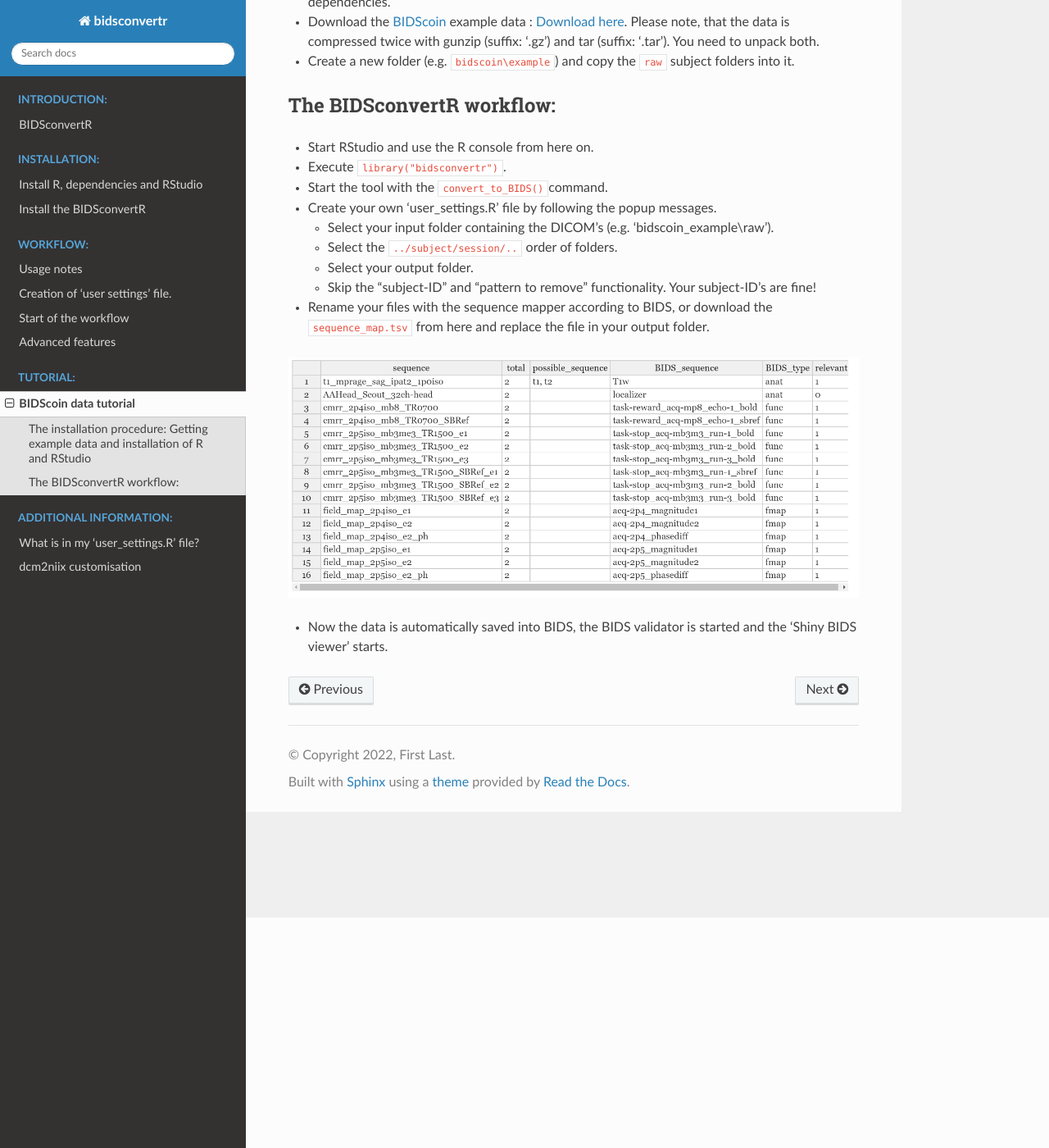
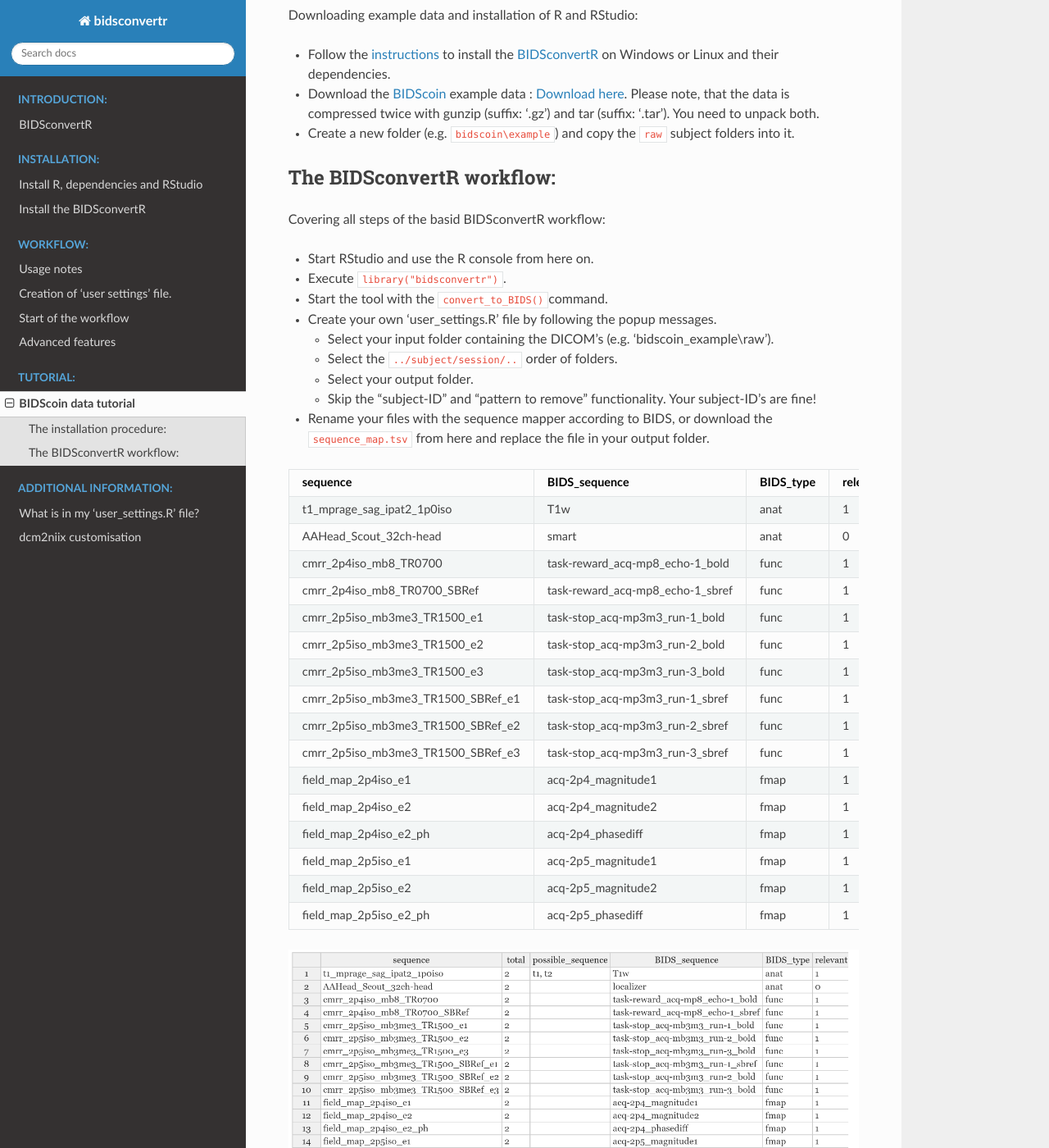
Before and after one commit to wulms/bidsconvertr_rtd, a Sphinx documentation site: the page built from docs/source/md_files/tutorial.md, in a window 1280 px wide and 1400 px high, scrolled down 281 px. Shown: the whole window at 82% size. Built offline with Sphinx 7.4.7 and the Read the Docs theme 2.0.0, drawn with Linux system fonts in a browser that asks for light colours; some of the changed text lies outside the part shown.

Commit message:
tutorial update

```diff
--- a/docs/source/md_files/tutorial.md
+++ b/docs/source/md_files/tutorial.md
@@ -1,12 +1,18 @@
 # BIDScoin data tutorial
 
-## The installation procedure: Getting example data and installation of R and RStudio
+This procedure should demonstrate the application of the BIDSconvertR. We thank the [BIDScoin](https://github.com/Donders-Institute/bidscoin) team, who provided their sample data.
+
+## The installation procedure:
+
+Downloading example data and installation of R and RStudio:
 
 - Follow the [instructions](installation.md) to install the [BIDSconvertR](installation_bidsconvertr.md) on Windows or Linux and their dependencies.
 - Download the [BIDScoin](https://github.com/Donders-Institute/bidscoin) example data : [Download here](https://surfdrive.surf.nl/files/index.php/s/HTxdUbykBZm2cYM/download). Please note, that the data is compressed twice with gunzip (suffix: '.gz') and tar (suffix: '.tar'). You need to unpack both.
 - Create a new folder (e.g. `bidscoin\example`) and copy the `raw` subject folders into it.
 
 ## The BIDSconvertR workflow:
+
+Covering all steps of the basid BIDSconvertR workflow:
 
 - Start RStudio and use the R console from here on.
 - Execute `library("bidsconvertr")`.
@@ -18,6 +24,26 @@
   - Skip the "subject-ID" and "pattern to remove" functionality. Your subject-ID's are fine!
 - Rename your files with the sequence mapper according to BIDS, or download the `sequence_map.tsv` from here and replace the file in your output folder.
 
+| sequence                            | BIDS_sequence                     | BIDS_type| relevant |
+|-------------------------------------|-----------------------------------|-------|---|
+| t1_mprage_sag_ipat2_1p0iso	        | T1w	                              | anat | 1 |
+| AAHead_Scout_32ch-head	            | smart	                            | anat | 0 |
+| cmrr_2p4iso_mb8_TR0700	            | task-reward_acq-mp8_echo-1_bold	  | func | 1 |
+| cmrr_2p4iso_mb8_TR0700_SBRef        |	task-reward_acq-mp8_echo-1_sbref  |	func | 1 |
+| cmrr_2p5iso_mb3me3_TR1500_e1        |	task-stop_acq-mp3m3_run-1_bold	  | func	| 1 |
+| cmrr_2p5iso_mb3me3_TR1500_e2        |	task-stop_acq-mp3m3_run-2_bold	  | func	| 1 |
+| cmrr_2p5iso_mb3me3_TR1500_e3        |	task-stop_acq-mp3m3_run-3_bold	  | func	| 1 |
+| cmrr_2p5iso_mb3me3_TR1500_SBRef_e1	| task-stop_acq-mp3m3_run-1_sbref	  | func	| 1 |
+| cmrr_2p5iso_mb3me3_TR1500_SBRef_e2	| task-stop_acq-mp3m3_run-2_sbref	  | func	| 1 |
+| cmrr_2p5iso_mb3me3_TR1500_SBRef_e3	| task-stop_acq-mp3m3_run-3_sbref	  | func	| 1 |
+| field_map_2p4iso_e1	                | acq-2p4_magnitude1	              | fmap 	| 1 |
+| field_map_2p4iso_e2	                | acq-2p4_magnitude2	              | fmap	| 1 |
+| field_map_2p4iso_e2_ph	            | acq-2p4_phasediff	                | fmap	| 1 |
+| field_map_2p5iso_e1	                | acq-2p5_magnitude1	              | fmap	| 1 |
+| field_map_2p5iso_e2	                | acq-2p5_magnitude2	              | fmap	| 1 |
+| field_map_2p5iso_e2_ph	            | acq-2p5_phasediff	                | fmap	| 1 |
+
+
 ![BIDS viewer](../../../inst/figure/BIDScoin_Data_sequence_mapper.PNG)
 
-- Now the data is automatically saved into BIDS, the BIDS validator is started and the 'Shiny BIDS viewer' starts.
+Now the data is automatically saved into BIDS, the BIDS validator is started and the 'Shiny BIDS viewer' starts.
```
